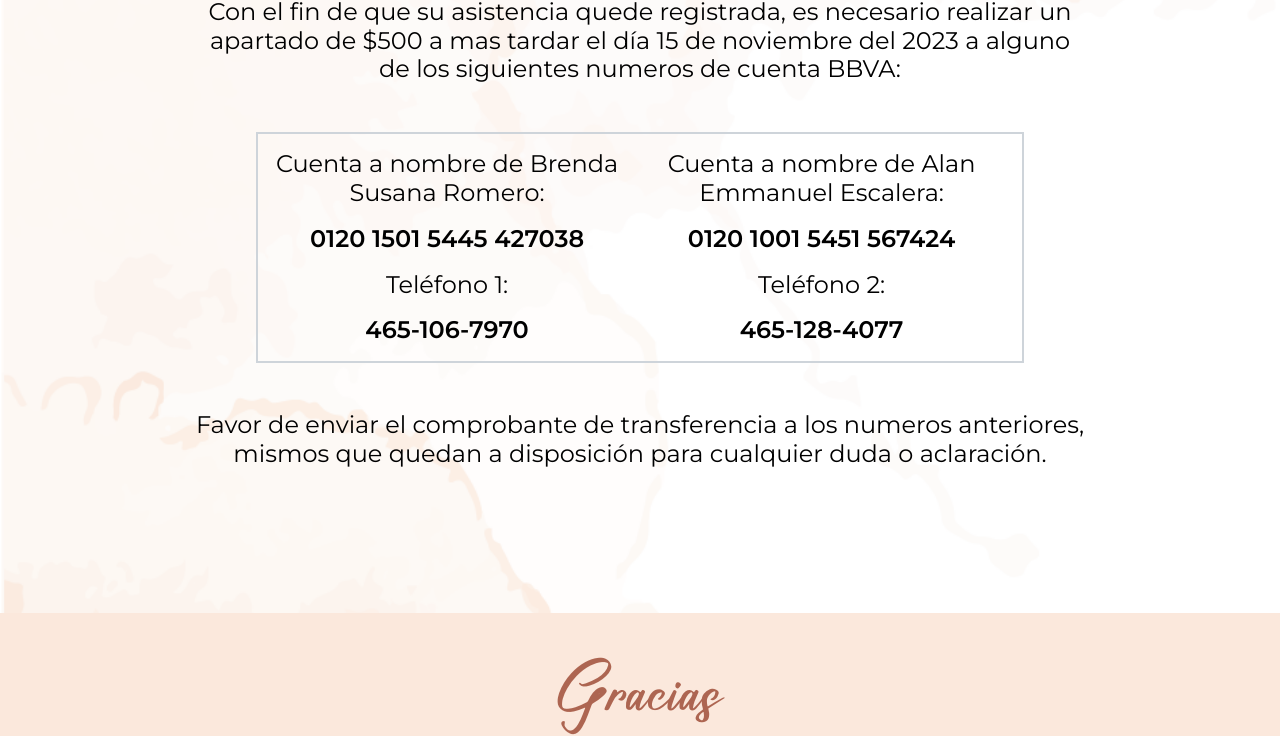
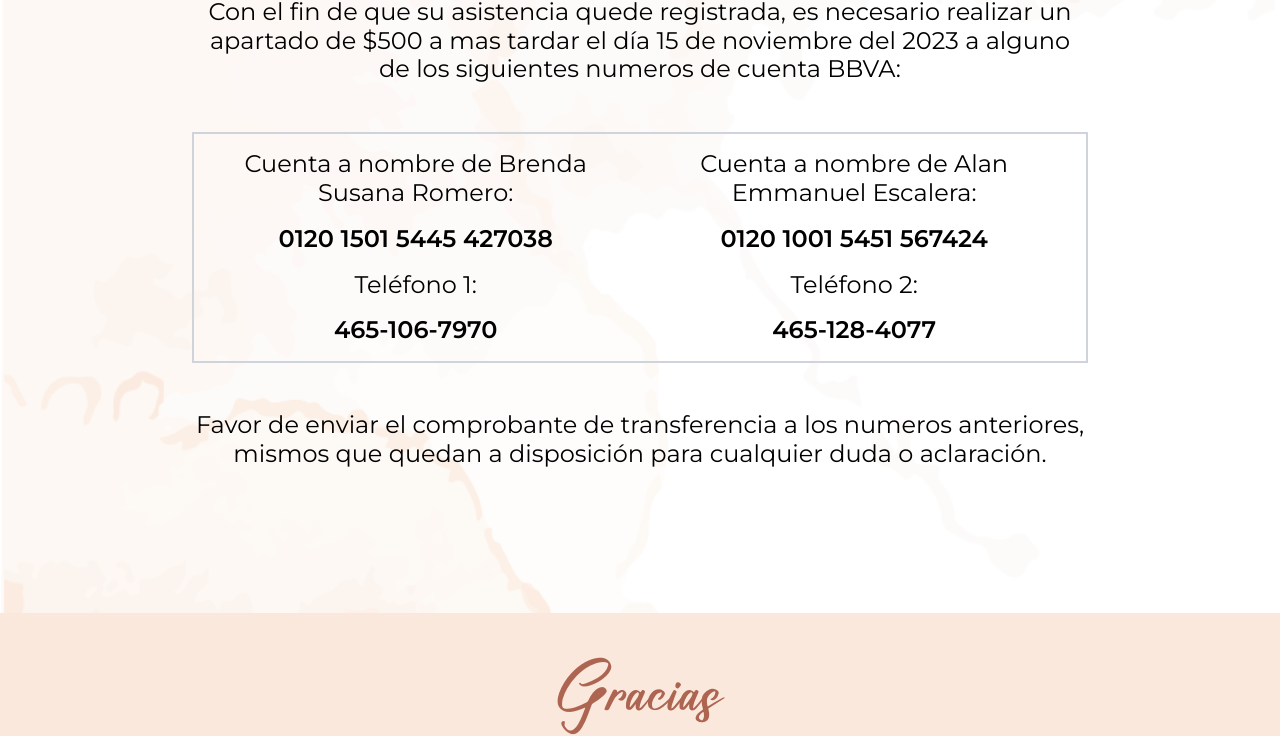
Before and after one commit to AhDesignWeb/AhDesignWeb.github.io, a plain HTML site: page index.html in a window 1280 px wide. Shown: the part 8736-9472 px from the top of the page. Drawn offline with nearby package versions, Linux system fonts and the light colour scheme.

Commit message:
Update index.html
ajuste de tamaño

```diff
--- a/index.html
+++ b/index.html
@@ -296,7 +296,7 @@
 				Con el fin de que su asistencia quede registrada, es necesario realizar un apartado de $500 a mas tardar el día 15 de noviembre del 2023 a alguno de los siguientes numeros de cuenta BBVA:
 			</div>
 			<br></br>
-			<div style="font-family: 'Montserrat'; font-size: 1.5rem;font-weight: 300;line-height: 1.2; color:black; width:60%; margin: auto;">
+			<div style="font-family: 'Montserrat'; font-size: 1.5rem;font-weight: 300;line-height: 1.2; color:black; width:70%; margin: auto;">
 				<table style="border:2px solid #ced4da !important; border-spacing: 15px !important; ">
 				  <colgroup span="2" class="columns"></colgroup>
 				  <tr>
```
